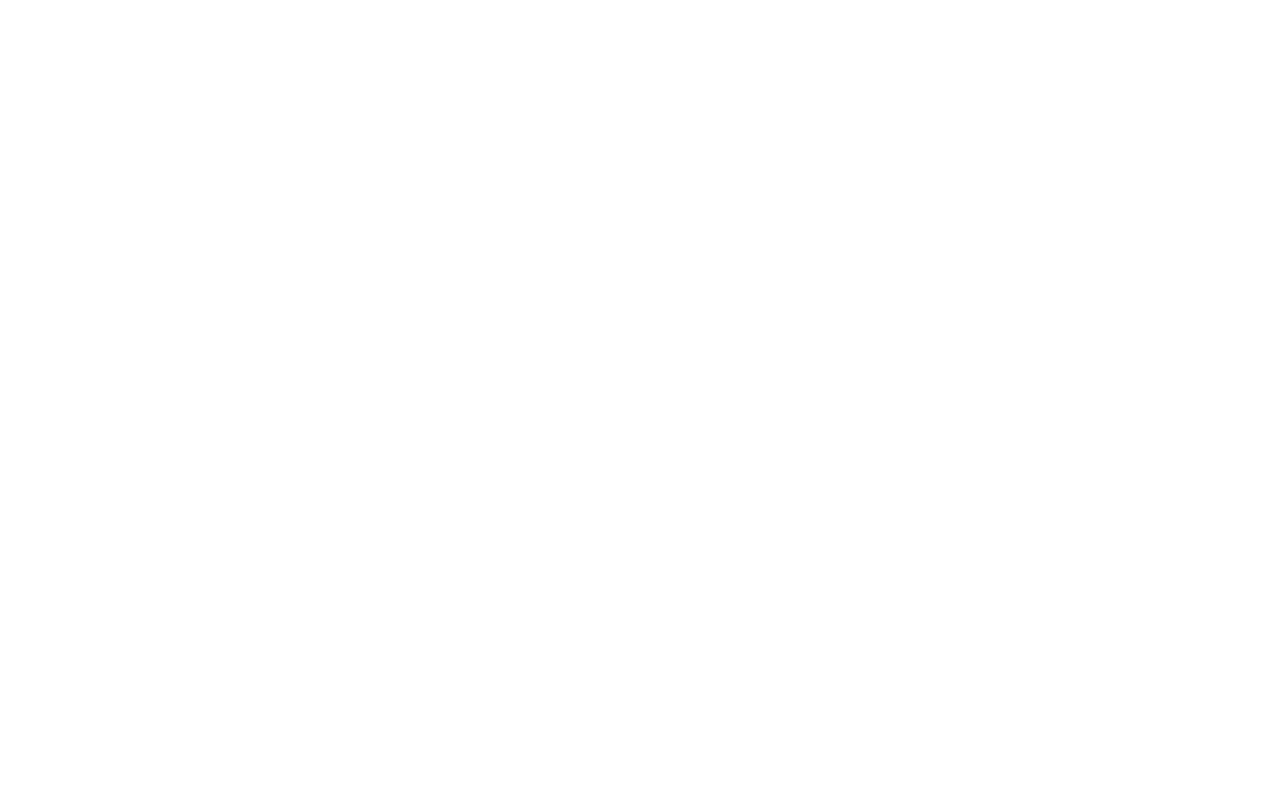
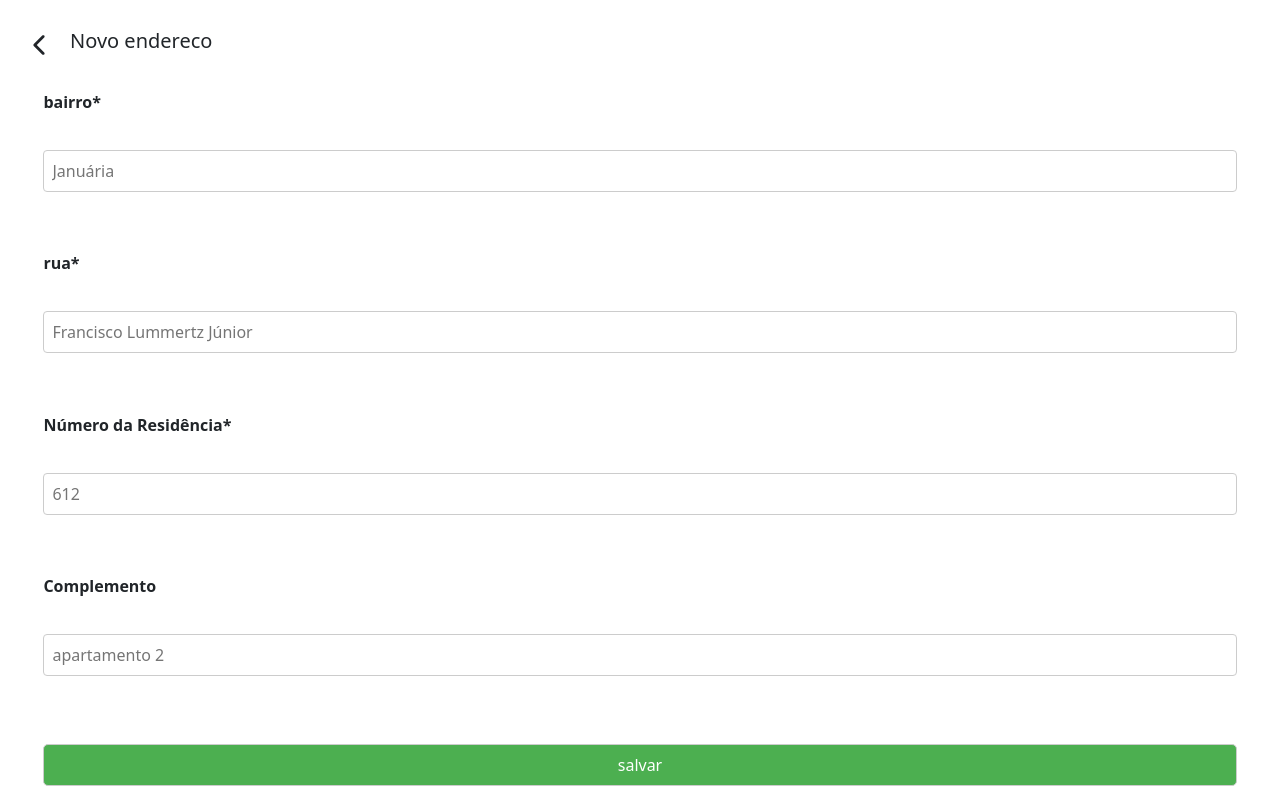
Before and after one commit to Yasmmin/bistrot, a React (Vite) app in the folder frontend/bistrot/: page /novoendereco in a window 1280 px wide. Before the commit this address had no page. Built offline with nearby package versions, Linux system fonts and the light colour scheme.

Commit message:
v2.05 - Novo endereço funcionando, pagina finalizar estatica

```diff
--- a/frontend/bistrot/src/App.jsx
+++ b/frontend/bistrot/src/App.jsx
@@ -11,6 +11,8 @@
 import Pedidos from './pages/client/pedidos/pedidos';
 import InfoProduto from './pages/client/infoProduto/infoProduto';
 import Finalizar from "./pages/client/finalizar/finalizar";
+
+import NovoEndereco from "./pages/client/novoEndereco/novoEndereco";
 
 //Rotas que serão privadas/admin
 import Sidebar from './components/sidebar/sidebar';
@@ -45,6 +47,7 @@
         <Route path='/pedidos' element={<Pedidos />}></Route>
         <Route path='/infoproduto/:id' element={<InfoProduto adicionarAoCarrinho={adicionarAoCarrinho} userId={id} />}></Route>
         <Route path='/finalizar' element={<Finalizar />}></Route>
+        <Route path='/novoendereco' element={<NovoEndereco />}></Route>
 
 
         {/*Rotas que serão privadas - tem que fazer*/}
--- a/frontend/bistrot/src/pages/client/carrinho/carrinho.jsx
+++ b/frontend/bistrot/src/pages/client/carrinho/carrinho.jsx
@@ -1,7 +1,7 @@
 //dependencias do arquivo
 import { useState, useEffect } from 'react';
 import PropTypes from 'prop-types';
-import { Link, redirect } from "react-router-dom";
+import { Link } from "react-router-dom";
 
 //icones
 import { IoIosArrowBack, IoIosTrash } from 'react-icons/io';
@@ -17,7 +17,9 @@
 
   useEffect(() => {
     const storedCarrinhoProdutos = JSON.parse(localStorage.getItem(`carrinhoProdutos_${userId}`)) || [];
-    setCarrinhoProdutos(storedCarrinhoProdutos);
+    if (storedCarrinhoProdutos.length > 0) {
+      setCarrinhoProdutos(storedCarrinhoProdutos);
+    }
     setLoading(true);
   }, [userId]);
 
@@ -49,13 +51,18 @@
   const quantidadeTotalProdutos = carrinhoProdutos.reduce((acc, produto) => acc + produto.quantidade, 0);
 
   const finalizarPedido = () => {
+    const userIdLocalStorage = localStorage.getItem('userId');
     // Armazenar no localStorage
     localStorage.setItem(`pedidoFinalizado_${userId}`, JSON.stringify({
       carrinhoProdutos,
       precoTotal
     }));
-    localStorage.removeItem(`carrinhoProdutos_${userId}`);
-    redirect ("/finalizar")
+    localStorage.setItem(`pedidoFinalizado_${userIdLocalStorage}`, JSON.stringify({
+      carrinhoProdutos,
+      precoTotal
+  }));
+  localStorage.removeItem(`carrinhoProdutos_${userIdLocalStorage}`);
+  window.location.href = "/finalizar";
   };
 
   if (!loading) {
--- a/frontend/bistrot/src/pages/client/finalizar/finalizar.css
+++ b/frontend/bistrot/src/pages/client/finalizar/finalizar.css
@@ -1,3 +1,4 @@
+
 .botao-edit {
     padding-inline: 15%;
     padding-block: 10%;
@@ -16,7 +17,6 @@
     padding-bottom: 1%;
     border-radius: 5px;
     margin-top: 20px;
-    min-width: 400px;
     max-width: 1200px;
 }
 
@@ -99,7 +99,6 @@
     padding-bottom: 1%;
     border-radius: 5px;
     margin-top: 20px;
-    min-width: 400px;
     max-width: 1200px;
 }
 
--- a/frontend/bistrot/src/pages/client/infoProduto/infoProduto.jsx
+++ b/frontend/bistrot/src/pages/client/infoProduto/infoProduto.jsx
@@ -67,6 +67,7 @@
         const userIdLocalStorage = localStorage.getItem('userId');
 
         if (!userIdLocalStorage) {
+            // Tratar o caso em que o usuário não está autenticado
             Swal.fire({
                 icon: 'error',
                 text: 'Faça login para adicionar produtos ao carrinho!',
@@ -78,7 +79,7 @@
                     window.location.href = '/login';
                 }
             });
-            return; // Retorna para evitar a execução do restante do código
+            return;
         }
 
         if (!produto) {
@@ -109,8 +110,6 @@
             timer: 1500,
         });
     };
-
-
 
     useEffect(() => {
         setPrecoTotal(produto ? produto.preco * quantidade : 0);
--- a/frontend/bistrot/src/pages/client/inicial/index.jsx
+++ b/frontend/bistrot/src/pages/client/inicial/index.jsx
@@ -11,6 +11,7 @@
   const [produtos, setProdutos] = useState([]);
   const [records, setRecords] = useState([]);
   const [loading, setLoading] = useState(true);
+  const [cartLoaded, setCartLoaded] = useState(false);
 
   useEffect(() => {
     const fetchProdutos = async () => {
@@ -24,8 +25,11 @@
         setLoading(false);
       }
     };
-    fetchProdutos();
-  }, []);
+    if (!cartLoaded) {
+      fetchProdutos();
+      setCartLoaded(true);
+    }
+  }, [cartLoaded]);
 
   const Filter = (event) => {
     const searchTerm = event.target.value.toLowerCase();
--- /dev/null
+++ b/frontend/bistrot/src/pages/client/novoEndereco/novoEndereco.css
@@ -0,0 +1,43 @@
+.formulario-endereco {
+    display: flex;
+    flex-direction: column;
+    margin: 0 auto;
+    width: 95%;
+}
+
+.formulario-endereco div {
+    margin-bottom: 5%;
+}
+
+.formulario-endereco label {
+    display: block;
+    margin-bottom: 3%;
+    font-weight: bold;
+}
+
+.formulario-endereco input[type='text'] {
+    width: 100%;
+    padding: 8px;
+    border: 1px solid #ccc;
+    border-radius: 4px;
+    box-sizing: border-box;
+}
+.salvar-endereco{
+    margin: 0 auto;
+    display: block;
+    width: 100%;
+    padding: 8px;
+    border: 1px solid #ccc;
+    border-radius: 4px;
+    box-sizing: border-box;
+    background-color: #4CAF50;
+    color: white;
+    cursor: pointer;
+    border-radius: 5px;
+
+}
+
+.formulario-endereco input[type='text']:focus {
+    outline: none;
+    border-color: #000000; /* Define a cor da borda quando o campo está focado */
+}
--- /dev/null
+++ b/frontend/bistrot/src/pages/client/novoEndereco/novoEndereco.jsx
@@ -0,0 +1,90 @@
+import { Link } from 'react-router-dom'
+import { IoIosArrowBack } from 'react-icons/io';
+import './novoEndereco.css'
+import { useState } from 'react';
+import axios from 'axios';
+
+function NovoEndereco() {
+
+    // monitora os campos
+    const [bairro, setBairro] = useState('');
+    const [rua, setRua] = useState('');
+    const [casa, setCasa] = useState('');
+    const [complemento, setComplemento] = useState('');
+
+    const handleSalvarEndereco = () => {
+        const endereco = {
+            bairro: bairro,
+            rua: rua,
+            casa: casa,
+            complemento: complemento
+        };
+        axios.post('http://localhost:6969/endereco', endereco)
+        .then(response => {
+            console.log("Endereço salvo com sucesso:", response.data);
+            // Aqui você pode redirecionar o usuário para outra página ou executar outras ações após salvar o endereço
+        })
+        .catch(error => {
+            console.error("Erro ao salvar endereço:", error);
+            // Trate o erro de acordo com sua necessidade
+        });
+    };
+
+    return (
+        <div className="container-fluid d-flex flex-column w-100">
+            {/* Cabeçalho */}
+            <div className='header d-flex align-items-center mt-4 mb-4'>
+                <Link to='/finalizar'>
+                    <button className='btn border-0'>
+                        <IoIosArrowBack size={30} />
+                    </button>
+                </Link>
+                <h5 className='ms-1 mb-2'>Novo endereco</h5>
+            </div>
+
+            <div className='formulario-endereco'>
+                <div>
+                    <label>bairro*</label>
+                    <input type='text'
+                        placeholder='Januária'
+                        required
+                        onChange={(e) => setBairro(e.target.value)}
+
+                    />
+
+                </div>
+
+                <div>
+                    <label>rua*</label>
+                    <input type='text'
+                        placeholder='Francisco Lummertz Júnior'
+                        required
+                        onChange={(e) => setRua(e.target.value)}
+                    />
+                </div>
+
+                <div>
+                    <label>Número da Residência*</label>
+                    <input type='text'
+                        placeholder='612'
+                        required
+                        onChange={(e) => setCasa(e.target.value)}
+                    />
+                </div>
+
+                <div>
+                    <label>Complemento</label>
+                    <input type='text'
+                        placeholder='apartamento 2'
+                        onChange={(e) => setComplemento(e.target.value)}
+                    />
+                </div>
+                <button className='salvar-endereco mt-2' onClick={handleSalvarEndereco}>salvar</button>
+            </div>
+
+        </div>
+    )
+
+}
+
+export default NovoEndereco
--- a/frontend/bistrot/src/pages/client/perfil/perfil.jsx
+++ b/frontend/bistrot/src/pages/client/perfil/perfil.jsx
@@ -56,6 +56,8 @@
       });
   }, []);
 
+
+
   const handleSave = () => {
     const formData = new FormData();
     if (imagemSelecionada) {
@@ -75,6 +77,7 @@
         console.log('Resposta do servidor:', response.data);
         setFoto(response.data.foto);
         setEditando(false);
+        //window.location.reload();
       })
       .catch(error => {
         console.error('Erro ao salvar dados do perfil:', error);
@@ -99,6 +102,8 @@
         if (result.isConfirmed) {
           axios.get('http://localhost:6969/logout', { withCredentials: true })
             .then(() => {
+              // Limpar localStorage
+              localStorage.removeItem('pedidoFinalizado');
 
               Swal.fire(
                 'Desconectado!',
@@ -122,6 +127,7 @@
       });
     }
   };
+
 
   return (
     <div>
```
Also changed, not shown: frontend/bistrot/src/pages/client/finalizar/finalizar.jsx (+8 -9 lines), 1 other file (tests, documents, lock files or other folders).
